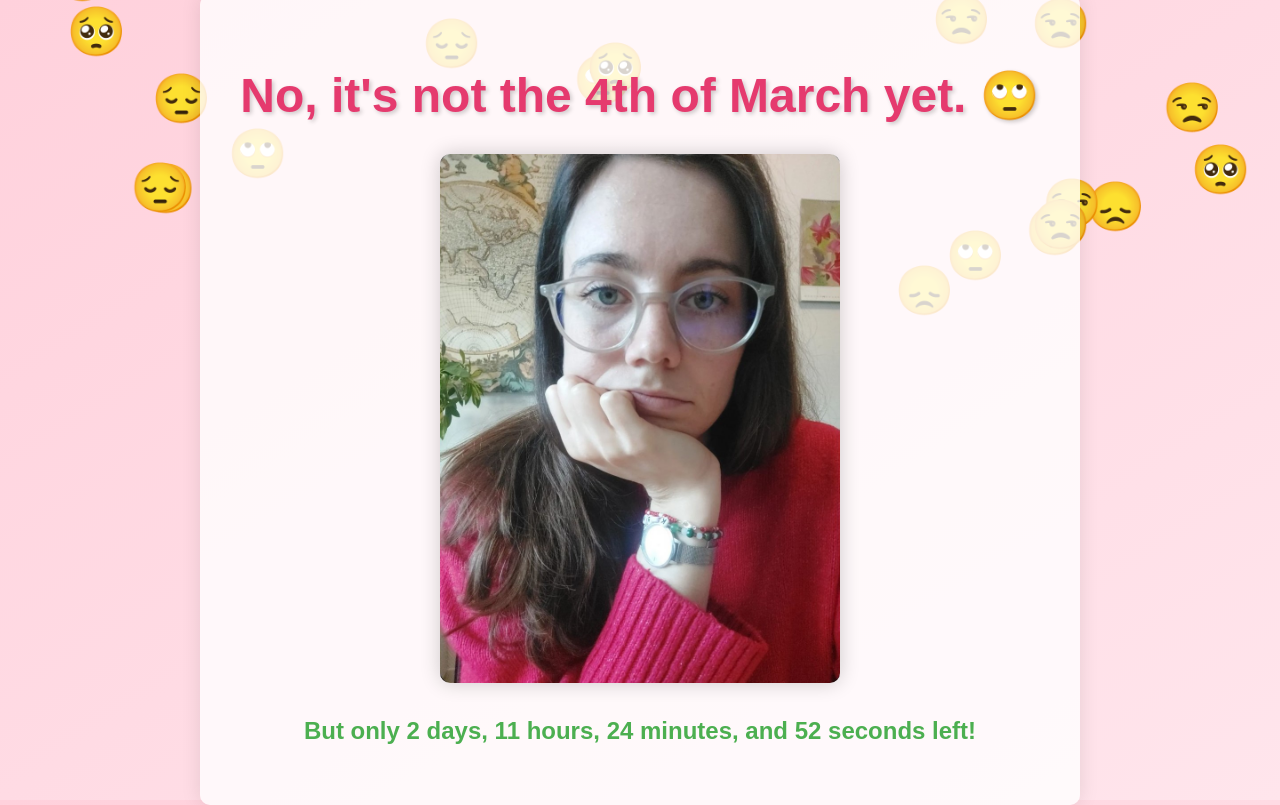
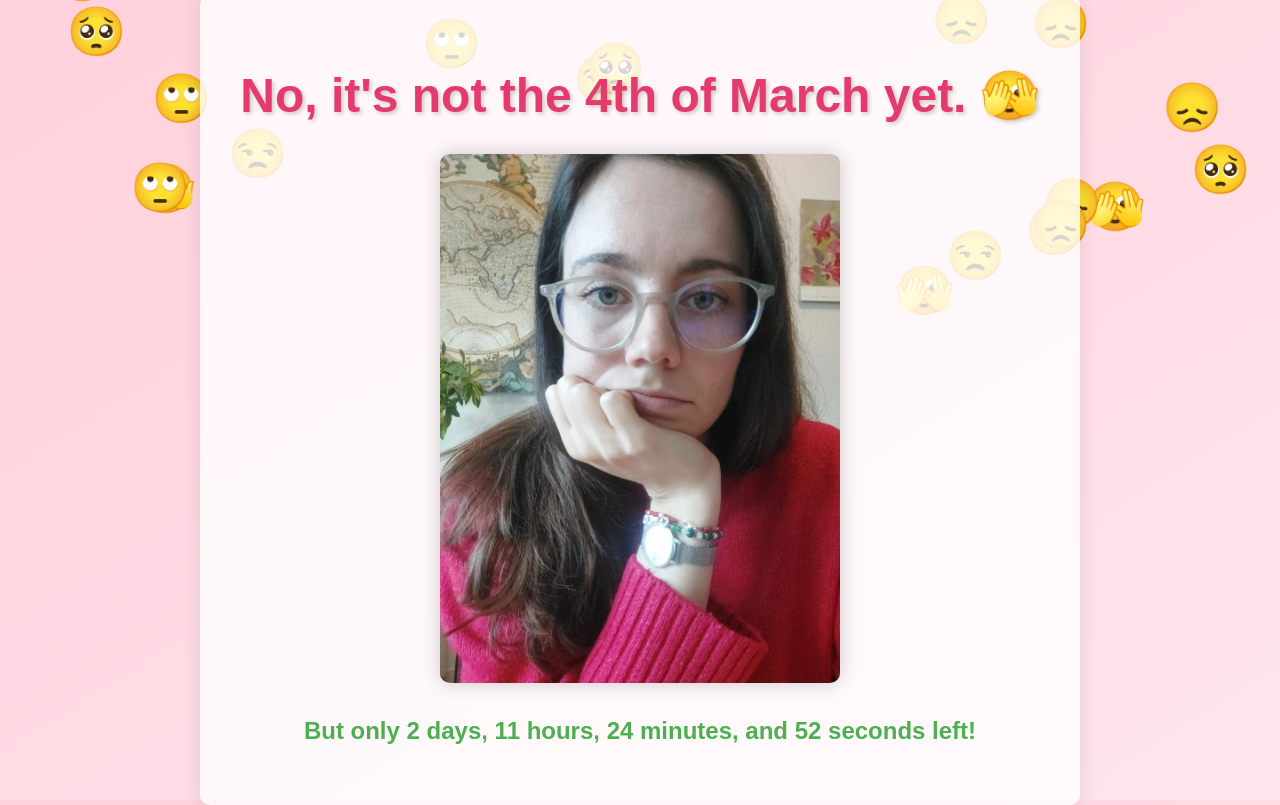
Before and after one commit to selimdag/isitthe4thofmarch, a React (Create React App) app: page / in a window 1280 px wide. Built offline with nearby package versions, Linux system fonts and the light colour scheme.

Commit message:
Replace some emojis

```diff
--- a/src/components/BirthdayMessage.js
+++ b/src/components/BirthdayMessage.js
@@ -50,7 +50,7 @@ function BirthdayMessage({ isBirthday }) {
       <h1>
         {isBirthday
           ? "Yes, today is the 4th of March! 🎉🎂🎈"
-          : "No, it's not the 4th of March yet. 🙄"}
+          : "No, it's not the 4th of March yet. 🫣"}
       </h1>
 
       {isBirthday ? (
--- a/src/components/EmojiRain.js
+++ b/src/components/EmojiRain.js
@@ -6,8 +6,8 @@ function EmojiRain({ isBirthday }) {
   const emojisRef = useRef([]);
   const maxEmojis = 100;
 
-  const happyEmojis = ['🎊', '🎉', '🍸', '🍹', '🍾', '👯‍♀️', '🎂', '🥳', '🎆'];
-  const sadEmojis = ['🥺', '😔', '🙄', '😒', '😞'];
+  const happyEmojis = ['🎊', '🎉', '🍸', '🍹', '👯‍♀️', '🎂', '🥳', '🎆'];
+  const sadEmojis = ['🥺', '🙄', '😒', '😞','🫣'];
 
   useEffect(() => {
     const container = containerRef.current;
```
